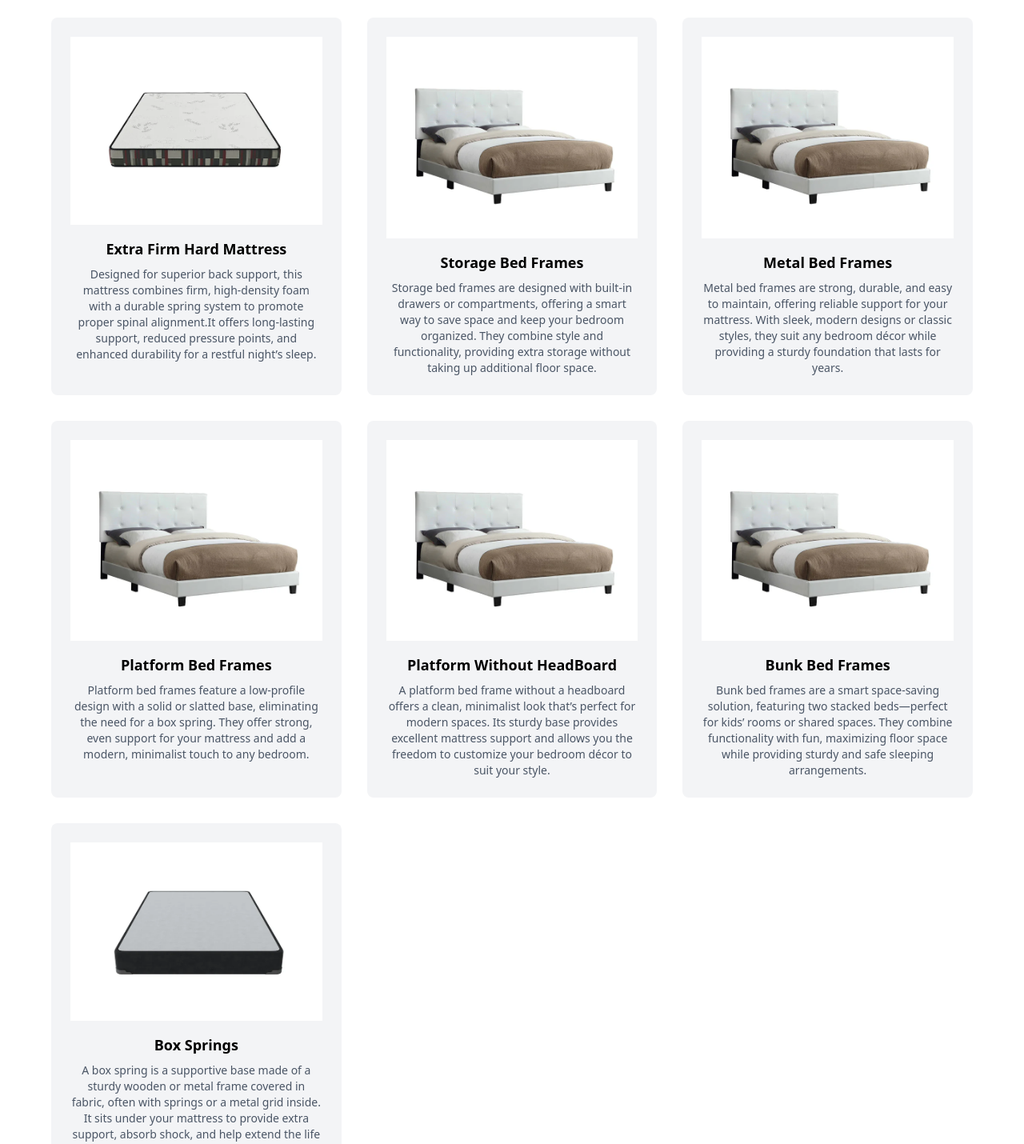
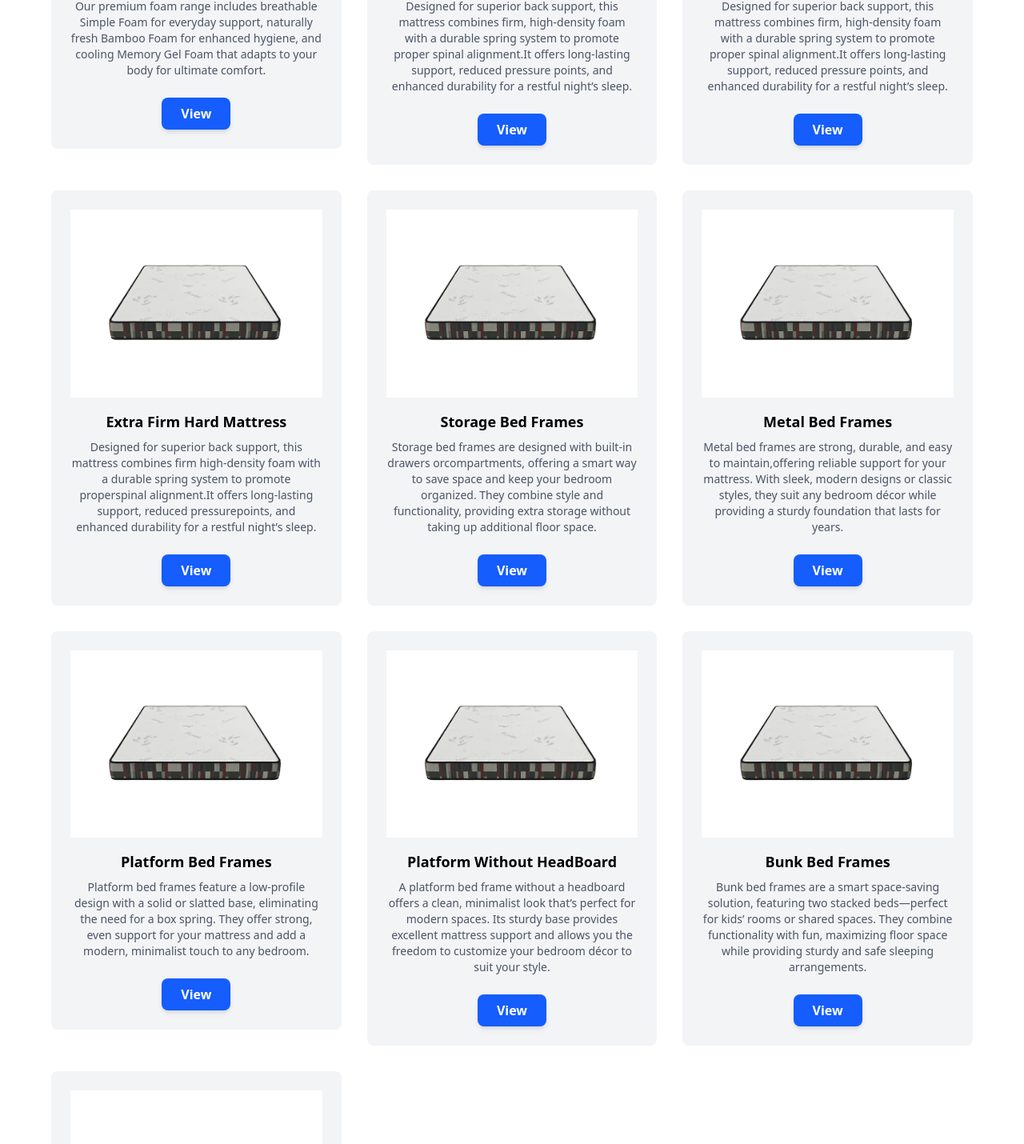
Before and after one commit to mavia-500/furniture, a React (Vite) app in the folder furniture/: page / in a window 1280 px wide. Shown: the part 1000-2430 px from the top of the page at 80% size. Built offline with nearby package versions, Linux system fonts and the light colour scheme.

Commit message:
basic navigation

```diff
--- a/furniture/src/App.jsx
+++ b/furniture/src/App.jsx
@@ -1,4 +1,9 @@
+import { Route, Routes } from "react-router-dom"
 import Home from "./pages/Home"
+import Mattress from "./pages/Mattress"
+import Bedframes from "./pages/Bedframes"
+import Boxspring from "./pages/Boxspring"
+import Navbar from "./components/Navbar"
 
 
 function App() {
@@ -6,7 +11,14 @@ function App() {
 
   return (
     <>
-      <Home/>
+      <Navbar/>
+      <Routes>
+        <Route path="/" element={<Home/>}/>
+        <Route path="/mattress" element={<Mattress/>}/>
+        <Route path="/bedframes" element={<Bedframes/>}/>
+        <Route path="/boxspring" element={<Boxspring/>}/>
+
+      </Routes>
     </>
   )
 }
--- a/furniture/src/components/Main.jsx
+++ b/furniture/src/components/Main.jsx
@@ -1,108 +1,129 @@
-import React from 'react';
-
+import React from "react";
+import { Link } from "react-router-dom";
 
 const Main = () => {
+  const categories = [
+    {
+      categoryName: "Foam Mattress",
+      categoryDescription:
+        "Our premium foam range includes breathable Simple Foam for everyday support, naturally fresh Bamboo Foam for enhanced hygiene, and cooling Memory Gel Foam that adapts to your body for ultimate comfort.",
+      imageUrl: "",
+      link: "/mattress#foam-mattress",
+    },
+    {
+      categoryName: "Eurotop Mattress",
+      categoryDescription:
+        "Designed for superior back support, this mattress combines firm, high-density foam with a durable spring system to promote proper spinal alignment.It offers long-lasting support, reduced pressure points, and enhanced durability for a restful night’s sleep.",
+      imageUrl: "",
+      link: "/mattress#eurotop-mattress",
+    },
+    {
+      categoryName: "Double Sided Mattress",
+      categoryDescription:
+        "Designed for superior back support, this mattress combines firm, high-density foam with a durable spring system to promote proper spinal alignment.It offers long-lasting support, reduced pressure points, and enhanced durability for a restful night’s sleep.",
+      imageUrl: "",
+      link: "/mattress#double-sided-mattress",
+    },
+    {
+      categoryName: "Extra Firm Hard Mattress",
+      categoryDescription:
+        "Designed for superior back support, this mattress combines firm     high-density foam with a durable spring system to promote properspinal alignment.It offers long-lasting support, reduced pressurepoints, and enhanced durability for a restful night’s sleep.",
+      imageUrl: "",
+      link: "/mattress#extra-firm-hard-mattress",
+    },
+    {
+      categoryName: "Storage Bed Frames",
+      categoryDescription:
+        "Storage bed frames are designed with built-in drawers orcompartments, offering a smart way to save space and keep your bedroom organized. They combine style and functionality, providing extra storage without taking up additional floor space.",
+      imageUrl: "",
+      link: "/bedframes#storage-bedframes",
+    },
+    {
+      categoryName: "Metal Bed Frames",
+      categoryDescription:
+        "Metal bed frames are strong, durable, and easy to maintain,offering reliable support for your mattress. With sleek, modern designs or classic styles, they suit any bedroom décor while providing a sturdy foundation that lasts for years.",
+      imageUrl: "",
+      link: "/bedframes#metal-bedframes",
+    },
+    {
+      categoryName: "Platform Bed Frames",
+      categoryDescription:
+        "Platform bed frames feature a low-profile design with a solid or slatted base, eliminating the need for a box spring. They offer strong, even support for your mattress and add a modern, minimalist touch to any bedroom.",
+      imageUrl: "",
+      link: "/bedframes#platform-bedframes",
+    },
+    {
+      categoryName: " Platform Without HeadBoard",
+      categoryDescription:
+        "A platform bed frame without a headboard offers a clean, minimalist look that’s perfect for modern spaces. Its sturdy base provides excellent mattress support and allows you the freedom to customize your bedroom décor to suit your style.",
+      imageUrl: "",
+      link: "/bedframes#platform-without-headboard",
+    },
+    {
+      categoryName: "Bunk Bed Frames",
+      categoryDescription:
+        "Bunk bed frames are a smart space-saving solution, featuring two  stacked beds—perfect for kids’ rooms or shared spaces. They combine functionality with fun, maximizing floor space while providing sturdy and safe sleeping arrangements.",
+      imageUrl: "",
+      link: "/bedframes#bunkned",
+    },
+    {
+      categoryName: "Box Springs",
+      categoryDescription:
+        " A box spring is a supportive base made of a sturdy wooden or metal frame covered in fabric, often with springs or a metal grid inside. It sits under your mattress to provide extra support, absorb shock, and help extend the life of your mattress.",
+      imageUrl: "",
+      link: "/boxspring#boxspring",
+    },
+  ];
   return (
-    <div className="pt-20"> {/* To avoid overlap with fixed navbar */}
+    <div className="pt-20">
+      {" "}
+      {/* To avoid overlap with fixed navbar */}
       <section className="bg-gray-100 py-16 px-6 text-center">
         <h1 className="text-4xl md:text-5xl font-bold text-gray-800 mb-4">
           Welcome to HILYAH
         </h1>
         <p className="text-gray-600 max-w-xl mx-auto text-lg">
-          Find the perfect mattress, bed frame, and box spring to complete your comfort zone.
+          Find the perfect mattress, bed frame, and box spring to complete your
+          comfort zone and transform your bedroom into a place of pure
+          relaxation. Whether you’re looking for plush comfort, firm support, or
+          a balanced combination of both, our collection is designed to suit
+          every sleeper’s needs. Pair your mattress with a durable and stylish
+          bed frame and a supportive box spring to create the ideal foundation
+          for restful nights and refreshed mornings. With thoughtfully crafted
+          options, you can design a sleep setup that not only enhances comfort
+          but also adds elegance to your bedroom space.
         </p>
-        <button className="mt-6 px-6 py-3 bg-blue-600 text-white rounded-md hover:bg-blue-700 transition">
-          Shop Now
-        </button>
+        {/* <video>
+        <source src="" />
+
+       </video> */}
       </section>
-
       {/* Featured Categories */}
       <section className="py-16 px-6 bg-white">
-        <h2 className="text-2xl font-semibold text-gray-800 text-center mb-10">Shop by Category</h2>
+        <h2 className="text-2xl font-semibold text-gray-800 text-center mb-10">
+          Shop by Category
+        </h2>
         <div className="grid grid-cols-1 sm:grid-cols-2 md:grid-cols-3 gap-8 max-w-6xl mx-auto">
+          {/* /////////////////foam mattress */}
+          {categories.map(
+            ({ categoryName, categoryDescription, imageUrl, link }) => (
+              <Link to={`${link}`} key={categoryName}>
+                <div className="bg-gray-100 p-6 rounded-lg text-center hover:shadow-lg transition">
+                  <img
+                    src="/public/bamboo7.webp"
+                    alt="Foam Mattress"
+                    className="mx-auto mb-4"
+                  />
+                  <h3 className="font-bold text-lg mb-2">{categoryName}</h3>
+                  <p className="text-gray-600 text-sm">{categoryDescription}</p>
 
-
-{/* /////////////////foam mattress */}
-          <div className="bg-gray-100 p-6 rounded-lg text-center hover:shadow-lg transition">
-            <img src="/public/bamboo7.webp" alt="Foam Mattress" className="mx-auto mb-4" />
-            <h3 className="font-bold text-lg mb-2">Foam Mattress</h3>
-            <p className="text-gray-600 text-sm">Our premium foam range includes breathable Simple Foam for everyday support, naturally fresh Bamboo Foam for enhanced hygiene, and cooling Memory Gel Foam that adapts to your body for ultimate comfort.</p>
-          </div>
-
-
-{/* //////orthopedic spring mattress */}
-          <div className="bg-gray-100 p-6 rounded-lg text-center hover:shadow-lg transition">
-            <img src="/public/bamboo7.webp" alt="Orthopedic spring mattress" className="mx-auto mb-4" />
-            <h3 className="font-bold text-lg mb-2">Eurotop Mattress</h3>
-            <p className="text-gray-600 text-sm">Designed for superior back support, this mattress combines firm, high-density foam with a durable spring system to promote proper spinal alignment.It offers long-lasting support, reduced pressure points, and enhanced durability for a restful night’s sleep.</p>
-          </div>
-
-
-
-
-{/* /////////////////////double sided mattress/ */}
-          <div className="bg-gray-100 p-6 rounded-lg text-center hover:shadow-lg transition">
-            <img src="/public/bamboo7.webp" alt="double mattress" className="mx-auto mb-4" />
-            <h3 className="font-bold text-lg mb-2">Double Sided Mattress</h3>
-            <p className="text-gray-600 text-sm">Designed for superior back support, this mattress combines firm, high-density foam with a durable spring system to promote proper spinal alignment.It offers long-lasting support, reduced pressure points, and enhanced durability for a restful night’s sleep.</p>
-          </div>
-
-
-          {/* /////////////Extra Firm Mattress */}
-
-          <div className="bg-gray-100 p-6 rounded-lg text-center hover:shadow-lg transition">
-            <img src="/public/bamboo7.webp" alt="Extra firm mattress" className="mx-auto mb-4" />
-            <h3 className="font-bold text-lg mb-2">Extra Firm Hard Mattress</h3>
-            <p className="text-gray-600 text-sm">Designed for superior back support, this mattress combines firm, high-density foam with a durable spring system to promote proper spinal alignment.It offers long-lasting support, reduced pressure points, and enhanced durability for a restful night’s sleep.</p>
-          </div>
-
-
-{/* ////////storage bedframes */}
-          <div className="bg-gray-100 p-6 rounded-lg text-center hover:shadow-lg transition">
-            <img src="/public/bed.webp" alt="Bed Frame" className="mx-auto mb-4" />
-            <h3 className="font-bold text-lg mb-2">Storage Bed Frames</h3>
-            <p className="text-gray-600 text-sm">Storage bed frames are designed with built-in drawers or compartments, offering a smart way to save space and keep your bedroom organized. They combine style and functionality, providing extra storage without taking up additional floor space.</p>
-          </div>
-
-
-          {/* ///////////////////metal bedframes */}
-          <div className="bg-gray-100 p-6 rounded-lg text-center hover:shadow-lg transition">
-            <img src="/public/bed.webp" alt="Bed Frame" className="mx-auto mb-4" />
-            <h3 className="font-bold text-lg mb-2">Metal Bed Frames</h3>
-            <p className="text-gray-600 text-sm">Metal bed frames are strong, durable, and easy to maintain, offering reliable support for your mattress. With sleek, modern designs or classic styles, they suit any bedroom décor while providing a sturdy foundation that lasts for years.</p>
-          </div>
-
-
-          {/* //////////PLATFORM BEDframes */}
-          <div className="bg-gray-100 p-6 rounded-lg text-center hover:shadow-lg transition">
-            <img src="/public/bed.webp" alt="Bed Frame" className="mx-auto mb-4" />
-            <h3 className="font-bold text-lg mb-2">Platform Bed Frames</h3>
-            <p className="text-gray-600 text-sm">Platform bed frames feature a low-profile design with a solid or slatted base, eliminating the need for a box spring. They offer strong, even support for your mattress and add a modern, minimalist touch to any bedroom.</p>
-          </div>
-
-
-          {/* ////plateform without headborads */}
-
-          <div className="bg-gray-100 p-6 rounded-lg text-center hover:shadow-lg transition">
-            <img src="/public/bed.webp" alt="Bed Frame" className="mx-auto mb-4" />
-            <h3 className="font-bold text-lg mb-2">Platform Without HeadBoard</h3>
-            <p className="text-gray-600 text-sm">A platform bed frame without a headboard offers a clean, minimalist look that’s perfect for modern spaces. Its sturdy base provides excellent mattress support and allows you the freedom to customize your bedroom décor to suit your style.</p>
-          </div>
-
-          {/* ////bunk bed */}
-
-          <div className="bg-gray-100 p-6 rounded-lg text-center hover:shadow-lg transition">
-            <img src="/public/bed.webp" alt="Bed Frame" className="mx-auto mb-4" />
-            <h3 className="font-bold text-lg mb-2">Bunk Bed Frames</h3>
-            <p className="text-gray-600 text-sm">Bunk bed frames are a smart space-saving solution, featuring two stacked beds—perfect for kids’ rooms or shared spaces. They combine functionality with fun, maximizing floor space while providing sturdy and safe sleeping arrangements.</p>
-          </div>
-
-          <div className="bg-gray-100 p-6 rounded-lg text-center hover:shadow-lg transition">
-            <img src="/public/boxspring.webp" alt="Box Spring" className="mx-auto mb-4" />
-            <h3 className="font-bold text-lg mb-2">Box Springs</h3>
-            <p className="text-gray-600 text-sm">A box spring is a supportive base made of a sturdy wooden or metal frame covered in fabric, often with springs or a metal grid inside. It sits under your mattress to provide extra support, absorb shock, and help extend the life of your mattress.</p>
-          </div>
-
+                  <button className="mt-6 px-6 py-2 bg-blue-600 text-white font-semibold rounded-lg shadow-md hover:bg-blue-700 hover:shadow-lg transition-all duration-300 ease-in-out">
+                    View
+                  </button>
+                </div>
+              </Link>
+            )
+          )}
         </div>
       </section>
     </div>
--- a/furniture/src/components/Navbar.jsx
+++ b/furniture/src/components/Navbar.jsx
@@ -28,7 +28,7 @@ const Navbar = () => {
           <NavLink to="/bedframes" className={navLinkClass}>
             Bed Frames
           </NavLink>
-          <NavLink to="/boxsprings" className={navLinkClass}>
+          <NavLink to="/boxspring" className={navLinkClass}>
             Box Springs
           </NavLink>
         </div>
```
